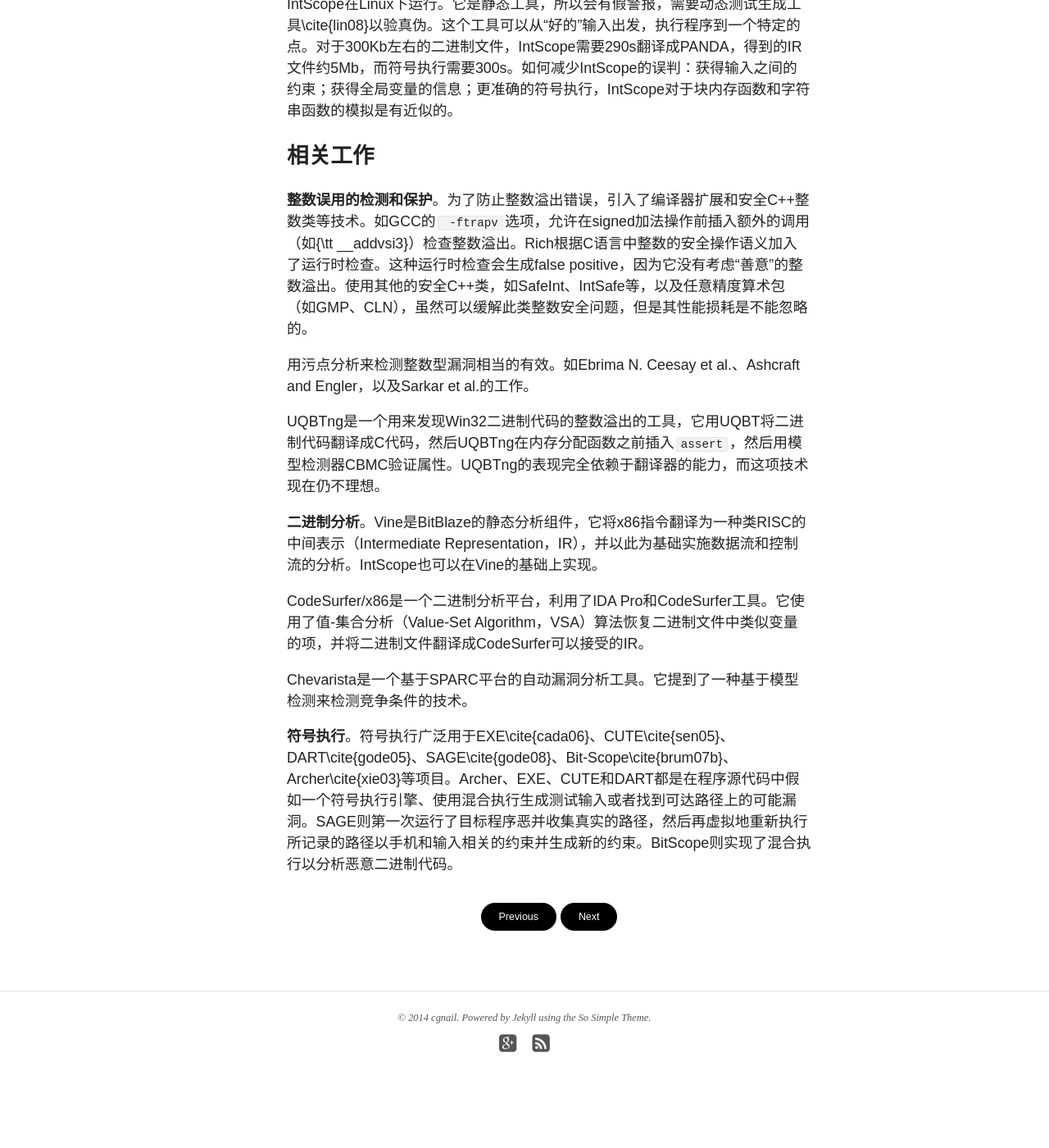
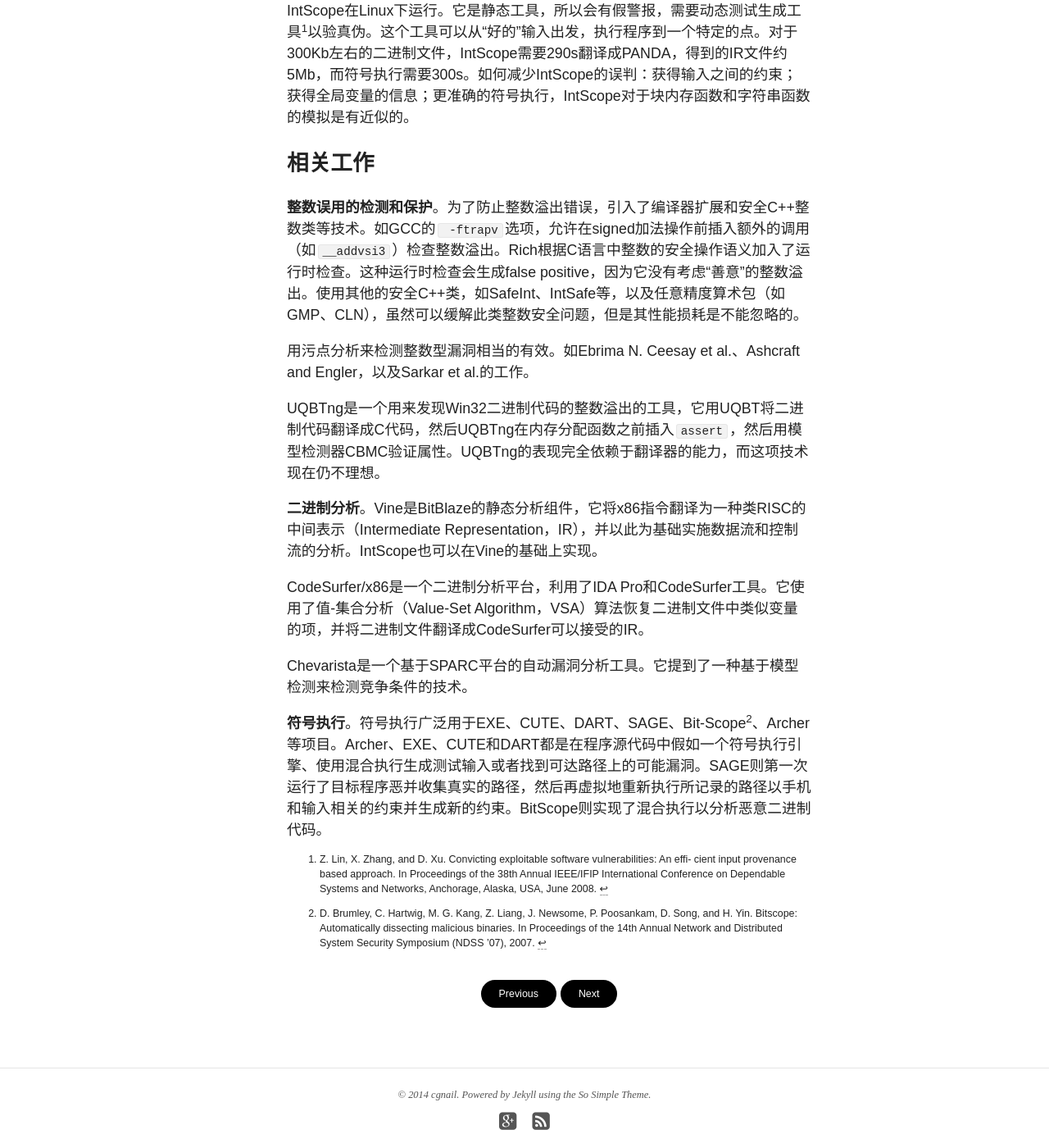
Before and after one commit to cgnail/cgnail.github.io, a Jekyll site: the page built from _posts/paper-notes/2014-08-12-intscope.md, in a window 1280 px wide and 1400 px high, scrolled down 4572 px. Shown: the whole window at 82% size. Built offline with Jekyll 4.4.1, drawn with Linux system fonts in a browser that asks for light colours; nearby versions of some CDN libraries; formulas are drawn with MathJax 3; before the commit the page ends 5908 px from its top, so only the background shows below that; some of the changed text lies outside the part shown.

Commit message:
real revise intscope

```diff
--- a/_posts/paper-notes/2014-08-12-intscope.md
+++ b/_posts/paper-notes/2014-08-12-intscope.md
@@ -32,12 +32,12 @@
 
 
 ## 整数溢出漏洞的分析
-特征
+### 特征
 
-* 不可靠的来源。大多数的整数溢出漏洞都源自被污染的操作数，而它们则来源于不可靠的输入，如网络报文、输入文件或者命令行选项。典型的源函数则有{\tt read, fread, recv}。
+* 不可靠的来源。大多数的整数溢出漏洞都源自被污染的操作数，而它们则来源于不可靠的输入，如网络报文、输入文件或者命令行选项。典型的源函数则有`read, fread, recv`。
 * 不同类型的汇点（sink）。溢出是否有害取决于程序如何使用这些溢出值，所谓汇点指的是程序中一旦使用溢出值就会造成危害的（敏感）点。通常汇点出现在以下部分：
 
-   * 作为内存分配函数，如{\tt malloc, alloca}，的尺寸参数
+   * 作为内存分配函数，如`malloc, alloca`，的尺寸参数
    * 作为数组的索引或指针的偏移量
    * 作为分支指令的判定条件
    * 作为和程序相关的敏感点，如CVE-2002-1490中可溢出值被当作了结构引用计数器
@@ -57,7 +57,7 @@
 
 ##系统设计
 
-大部分的整数溢出漏洞都是由于汇点处（如内存分配函数）溢出值的错误使用造成的。IntScope因此跟踪污染数据的传播，收集关于污染数据的路径约束，当污染数据出现在汇点时，查路径是否对数据进行了足够的溢出检查。因为只检查在汇点处被使用的污染数据，称之为“懒惰检查”（lazy checking）。这种方法既可以区分“好的”溢出，也可以减少检查数量。此外，大部分的汇点在类型推导（type inference）时都会有提示。为了缓解路径爆炸，**只分析从源函数（如read, fread, recv）到汇点函数（如malloc, alloca, LocalAlloc）的路径 **。IntScope以二进制文件为输入，输出导致溢出值出现在汇点的可疑路径。
+大部分的整数溢出漏洞都是由于汇点处（如内存分配函数）溢出值的错误使用造成的。IntScope因此跟踪污染数据的传播，收集关于污染数据的路径约束，当污染数据出现在汇点时，查路径是否对数据进行了足够的溢出检查。因为只检查在汇点处被使用的污染数据，称之为“懒惰检查”（lazy checking）。这种方法既可以区分“好的”溢出，也可以减少检查数量。此外，大部分的汇点在类型推导（type inference）时都会有提示。为了缓解路径爆炸，** 只分析从源函数（如read, fread, recv）到汇点函数（如malloc, alloca, LocalAlloc）的路径**。IntScope以二进制文件为输入，输出导致溢出值出现在汇点的可疑路径。
 
 IntScope分为两个部分：程序预处理和溢出检测。预处理分为三个组件：Decompiler, Component Extractor, Profile Constructor。首先Decompiler将程序P反汇编，得到类SSA的IR，PANDA描述，同时构建控制流图CFG和调用图CG。然后利用Component Extractor和Profile Constructor组件计算控制流图的片段G'，G'包含从源函数点到汇点函数的路径。G'为预处理部分的输出。
 
@@ -67,11 +67,11 @@
 
 Symbolic Execution Engine基于GiNaC开发，GiNaC是一个使用C++的开源的符号计算框架。使用它可以很方便的描述和操作符号表达式。
 
-Integer Overflow Checker, Path Validator基于STP开发，用于处理符号约束。关键是STP支持符号敏感（signed/unsigned}）的关系操作。
+Integer Overflow Checker, Path Validator基于STP开发，用于处理符号约束。关键是STP支持符号敏感（signed/unsigned）的关系操作。
 
 **PANDA的设计**。为什么要采用IR？x86指令集太复杂，数目众多，很多都有副作用；没有记录变量；需要推导、记录符号地址的相互关系以跟踪被污染数据的扩散。PANDA区分了符号数比较和无符号数的比较。PANDA有两种变量：`mem`型和`val`型。前者对应寄存器或者内存，可以多次赋值，但只能作为左值；后者表示内存地址中储存的值，只能作为右值。
 
-**Component Extractor组件（CE）和Profile Constructor组件（PC）**。负责选择可能同时（显式或间接）调用源函数（src）和汇点函数（sink）的函数。对于调用图C，节点为函数名，边为调用关系，那么CE组件只需寻找被污染的src和sink的公共祖先（common ancestor）作为候选。PC组件利用CE得到的候选函数计算控制流图片段G'，控制流图的节点为指令，边为指令流向，对于候选函数的控制流图，PC计算G'的节点集合为$E_{sr}\cup (S_e\cap E_{sk})$，如果$S_e\cap E_{sk}\ne \emptyset$。其中，
+**Component Extractor组件（CE）和Profile Constructor组件（PC）**。负责选择可能同时（显式或间接）调用源函数（src）和汇点函数（sink）的函数。对于调用图C，节点为函数名，边为调用关系，那么CE组件只需寻找被污染的src和sink的公共祖先（common ancestor）作为候选。PC组件利用CE得到的候选函数计算控制流图片段G'，控制流图的节点为指令，边为指令流向，对于候选函数的控制流图，PC计算G'的节点集合为$$E_{sr}\cup (S_e\cap E_{sk})$$，如果$$S_e\cap E_{sk}\ne \emptyset$$。其中，
 
 * $E_{sr}$表示从函数入口到集合$S_r$中各节点的路径集合，$S_r$为调用src的节点集合；
 * $E_{sk}$表示从函数入口到集合$S_k$中各节点的路径集合，$S_k$为调用sink的节点集合；
@@ -94,7 +94,7 @@
 
 * 很多sink隐含了类型信息，如内存分配的参数`size`通常都是`unsigned int`类型，那么它一般就不会大于$2^{32}-1$；数组的索引也不会是负数；谓词中如果出现了污染值也需要进行检查，看溢出值是否会改变谓词的结果。
 * 跳转语句也会给出类型信息，如`JG, JNLE, JGE, JNL, JNGE, JLE, JNG, JE`都是符号数比较，而`JA, JNBE, JAE, JNB, JB, JNAE, JBE, JNA, JE, JNE`都是无符号比较。
-* 对于无符号比较中的`x + y, x * y`，检查其是否大于$2^{32}-1$；对于无符号比较中的`x - y`，检查其是否大于0；对于有符号比较中的`x + y`，执行类似于`\_\_addvsi3`的检查
+* 对于无符号比较中的`x + y, x * y`，检查其是否大于$2^{32}-1$；对于无符号比较中的`x - y`，检查其是否大于0；对于有符号比较中的`x + y`，执行类似于`__addvsi3`的检查
 
 
 即使发现了谓词中的被污染数据可能溢出，也并不报警，而是检查该谓词本身是不是为了检查溢出错误的。通常，此类利用错误结果检测溢出错误的代码都有一定的模式，如
@@ -107,11 +107,11 @@
 
 会被编译成多条比较语句，需要专门加以识别，见它们之前的工作。
 
-IntScope在Linux下运行。它是静态工具，所以会有假警报，需要动态测试生成工具\cite{lin08}以验真伪。这个工具可以从“好的”输入出发，执行程序到一个特定的点。对于300Kb左右的二进制文件，IntScope需要290s翻译成PANDA，得到的IR文件约5Mb，而符号执行需要300s。如何减少IntScope的误判：获得输入之间的约束；获得全局变量的信息；更准确的符号执行，IntScope对于块内存函数和字符串函数的模拟是有近似的。
+IntScope在Linux下运行。它是静态工具，所以会有假警报，需要动态测试生成工具[^1]以验真伪。这个工具可以从“好的”输入出发，执行程序到一个特定的点。对于300Kb左右的二进制文件，IntScope需要290s翻译成PANDA，得到的IR文件约5Mb，而符号执行需要300s。如何减少IntScope的误判：获得输入之间的约束；获得全局变量的信息；更准确的符号执行，IntScope对于块内存函数和字符串函数的模拟是有近似的。
 
 ## 相关工作
 
-**整数误用的检测和保护**。为了防止整数溢出错误，引入了编译器扩展和安全C++整数类等技术。如GCC的` -ftrapv`选项，允许在signed加法操作前插入额外的调用（如{\tt \_\_addvsi3}）检查整数溢出。Rich根据C语言中整数的安全操作语义加入了运行时检查。这种运行时检查会生成false positive，因为它没有考虑“善意”的整数溢出。使用其他的安全C++类，如SafeInt、IntSafe等，以及任意精度算术包（如GMP、CLN），虽然可以缓解此类整数安全问题，但是其性能损耗是不能忽略的。
+**整数误用的检测和保护**。为了防止整数溢出错误，引入了编译器扩展和安全C++整数类等技术。如GCC的` -ftrapv`选项，允许在signed加法操作前插入额外的调用（如`__addvsi3`）检查整数溢出。Rich根据C语言中整数的安全操作语义加入了运行时检查。这种运行时检查会生成false positive，因为它没有考虑“善意”的整数溢出。使用其他的安全C++类，如SafeInt、IntSafe等，以及任意精度算术包（如GMP、CLN），虽然可以缓解此类整数安全问题，但是其性能损耗是不能忽略的。
 
 用污点分析来检测整数型漏洞相当的有效。如Ebrima N. Ceesay et al.、Ashcraft and Engler，以及Sarkar et al.的工作。
 
@@ -123,4 +123,7 @@
 
 Chevarista是一个基于SPARC平台的自动漏洞分析工具。它提到了一种基于模型检测来检测竞争条件的技术。
 
-**符号执行**。符号执行广泛用于EXE\cite{cada06}、CUTE\cite{sen05}、DART\cite{gode05}、SAGE\cite{gode08}、Bit-Scope\cite{brum07b}、Archer\cite{xie03}等项目。Archer、EXE、CUTE和DART都是在程序源代码中假如一个符号执行引擎、使用混合执行生成测试输入或者找到可达路径上的可能漏洞。SAGE则第一次运行了目标程序恶并收集真实的路径，然后再虚拟地重新执行所记录的路径以手机和输入相关的约束并生成新的约束。BitScope则实现了混合执行以分析恶意二进制代码。
+**符号执行**。符号执行广泛用于EXE、CUTE、DART、SAGE、Bit-Scope[^2]、Archer等项目。Archer、EXE、CUTE和DART都是在程序源代码中假如一个符号执行引擎、使用混合执行生成测试输入或者找到可达路径上的可能漏洞。SAGE则第一次运行了目标程序恶并收集真实的路径，然后再虚拟地重新执行所记录的路径以手机和输入相关的约束并生成新的约束。BitScope则实现了混合执行以分析恶意二进制代码。
+
+[^1]: Z. Lin, X. Zhang, and D. Xu. Convicting exploitable software vulnerabilities: An effi- cient input provenance based approach. In Proceedings of the 38th Annual IEEE/IFIP International Conference on Dependable Systems and Networks, Anchorage, Alaska, USA, June 2008.
+[^2]: D. Brumley, C. Hartwig, M. G. Kang, Z. Liang, J. Newsome, P. Poosankam, D. Song, and H. Yin. Bitscope: Automatically dissecting malicious binaries. In Proceedings of the 14th Annual Network and Distributed System Security Symposium (NDSS ’07), 2007.
```
Also changed, not shown: 1 other file.
